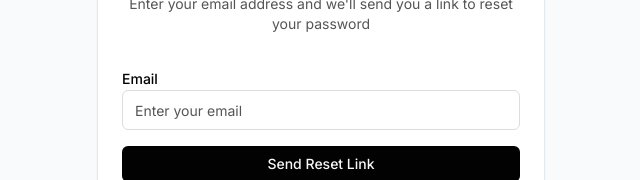
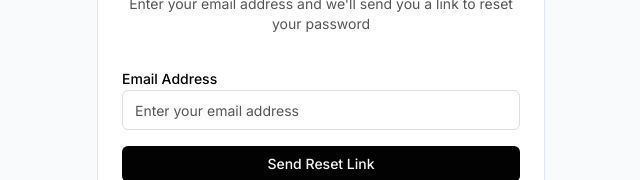
Before and after one commit to soni-naveen/finance-visualizer, a Next.js app: page /auth/forgot-password in a window 1280 px wide. Shown: the part 307-487 px from the top of the page, without its empty margins (319-959 px from the left). Built offline with nearby package versions, Linux system fonts and the light colour scheme; no server answers.

Commit message:
style: improve forgot-password layout

```diff
--- a/src/app/auth/forgot-password/page.jsx
+++ b/src/app/auth/forgot-password/page.jsx
@@ -14,7 +14,7 @@ import {
   CardTitle,
 } from "@/components/ui/card";
 import { useToast } from "@/hooks/use-toast";
-import { ArrowLeft } from "lucide-react";
+import { ArrowLeft, Mail } from "lucide-react";
 
 export default function ForgotPasswordPage() {
   const [email, setEmail] = useState("");
@@ -72,9 +72,12 @@ export default function ForgotPasswordPage() {
       <div className="min-h-screen flex items-center justify-center bg-gray-50 px-4">
         <Card className="w-full max-w-md">
           <CardHeader className="text-center">
+            <div className="mx-auto w-12 h-12 bg-green-100 rounded-full flex items-center justify-center mb-4">
+              <Mail className="w-6 h-6 text-green-600" />
+            </div>
             <CardTitle className="text-2xl">Check Your Email</CardTitle>
             <CardDescription>
-              We've sent a password reset link to {email}
+              We've sent a password reset link to <strong>{email}</strong>
             </CardDescription>
           </CardHeader>
           <CardContent className="text-center space-y-4">
@@ -82,12 +85,25 @@ export default function ForgotPasswordPage() {
               Click the link in the email to reset your password. If you don't
               see the email, check your spam folder.
             </p>
+            <div className="pt-4">
               <Link href="/auth/signin">
                 <Button variant="outline" className="w-full bg-transparent">
                   <ArrowLeft className="h-4 w-4 mr-2" />
                   Back to Sign In
                 </Button>
               </Link>
+            </div>
+            <div className="text-center">
+              <button
+                onClick={() => {
+                  setSent(false);
+                  setEmail("");
+                }}
+                className="text-sm text-blue-600 hover:underline"
+              >
+                Try a different email address
+              </button>
+            </div>
           </CardContent>
         </Card>
       </div>
@@ -107,14 +123,14 @@ export default function ForgotPasswordPage() {
         <CardContent>
           <form onSubmit={handleSubmit} className="space-y-4">
             <div>
-              <Label htmlFor="email">Email</Label>
+              <Label htmlFor="email">Email Address</Label>
               <Input
                 id="email"
                 type="email"
                 value={email}
                 onChange={(e) => setEmail(e.target.value)}
                 className={error ? "border-red-500" : ""}
-                placeholder="Enter your email"
+                placeholder="Enter your email address"
               />
               {error && <p className="text-sm text-red-500 mt-1">{error}</p>}
             </div>
```
Lines whose indentation alone changed are shown as unchanged.
